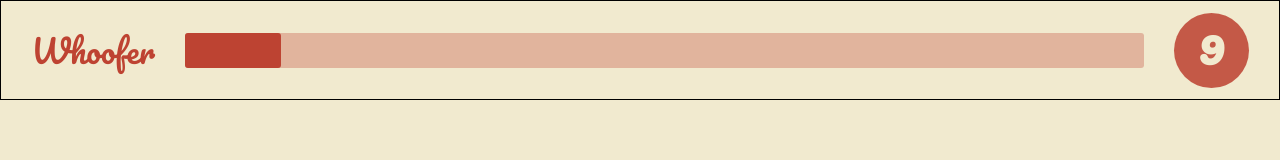
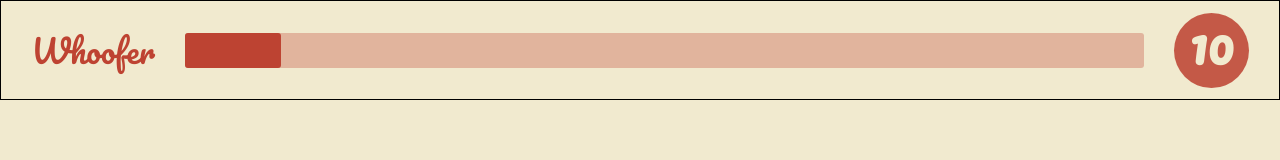
Before and after one commit to JCPenne/whoofer, a Next.js app: page /quiz in a window 1280 px wide. Both pictures are taken after a click on the button 640 px from the left and 535 px from the top of the page. Shown: the top 160 px of the page. Built offline with nearby package versions, Linux system fonts and the light colour scheme.

Commit message:
add header component and remove redundant Quiz component

```diff
--- /dev/null
+++ b/components/Header/Header.js
@@ -0,0 +1,42 @@
+import React from 'react';
+
+import styles from './Header.module.css';
+
+import { Modal } from '../Modal/Modal';
+import { Button } from '../Button/Button';
+import ProgressBar from '../ProgressBar/ProgressBar';
+import Timer from '../Timer/Timer';
+
+export function Header({
+  modalOpen,
+  setModalOpen,
+  time,
+  setTimerStatus,
+  percentComplete,
+}) {
+  function handleClick() {
+    setModalOpen(!modalOpen);
+    setTimerStatus('paused');
+  }
+
+  return (
+    <>
+      {modalOpen && (
+        <Modal
+          modalOpen={setModalOpen}
+          setTimerStatus={setTimerStatus}
+        />
+      )}
+      <header className={styles.header}>
+        <Button
+          type='homepage-link'
+          onClick={handleClick}
+        >
+          Whoofer
+        </Button>
+        <ProgressBar percentComplete={percentComplete} />
+        <Timer time={time} />
+      </header>
+    </>
+  );
+}
--- a/components/Quiz/Quiz.js
+++ /dev/null
@@ -1,51 +0,0 @@
-import Link from 'next/link';
-import React from 'react';
-
-import styles from './Quiz.module.css';
-
-import { QuizQuestion } from '../QuizQuestions/QuizQuestion';
-import ProgressBar from '../ProgressBar/ProgressBar';
-import Timer from '../Timer/Timer';
-import Button from '../Button/Button';
-import { Modal } from '../Modal/Modal';
-
-export function Quiz({
-  currentQuestion,
-  questionNum,
-  validateAnswer,
-  time,
-  setTimerStatus,
-}) {
-  const [modalOpen, setModalOpen] = React.useState(false);
-
-  function handleClick() {
-    setModalOpen(!modalOpen);
-    setTimerStatus('paused');
-  }
-  return (
-    <>
-      {modalOpen && (
-        <Modal
-          modalOpen={setModalOpen}
-          setTimerStatus={setTimerStatus}
-        />
-      )}
-      <header className={styles.header}>
-        <Button
-          type='homepage-link'
-          onClick={() => handleClick()}
-        >
-          Whoofer
-        </Button>
-        <ProgressBar
-          percentComplete={(questionNum + 1) * 10}
-        ></ProgressBar>
-        <Timer time={time} />
-      </header>
-      <QuizQuestion
-        currentQuestion={currentQuestion}
-        validateAnswer={validateAnswer}
-      ></QuizQuestion>
-    </>
-  );
-}
--- a/components/QuizQuestions/QuizQuestion.js
+++ b/components/QuizQuestions/QuizQuestions.js
@@ -1,11 +1,13 @@
+import React from 'react';
 
 import styles from './QuizQuestion.module.css';
+
 import { Public_Sans } from 'next/font/google';
 const publicSans = Public_Sans({ subsets: ['latin'] });
 
-import Button from '../Button/Button';
+import { Button } from '../Button/Button';
 
-export function QuizQuestion({ currentQuestion, validateAnswer }) {
+export function QuizQuestions({ currentQuestion, validateAnswer }) {
   return (
     <div
       className={`${styles.mainWrapper} + ${publicSans.className}`}
--- a/pages/quiz.js
+++ b/pages/quiz.js
@@ -5,19 +5,35 @@ import Questions from '../data/questions.json';
 import { timeAllowance } from '@/constants';
 
 import GameLandingPage from '@/components/GameLandingPage/GameLandingPage';
+import { Header } from '@/components/Header/Header';
+import { QuizQuestions } from '@/components/QuizQuestions/QuizQuestions';
 import { QuizEnd } from '@/components/QuizEnd/QuizEnd';
 import { QuizQuestionResult } from '@/components/QuizQuestionResult/QuizQuestionResult';
-import { Quiz } from '@/components/Quiz/Quiz';
 
 export default function QuizPage() {
   const [time, setTime] = React.useState(timeAllowance);
-  const [timerStatus, setTimerStatus] = React.useState('idle'); // idle | active | expired
+  const [timerStatus, setTimerStatus] = React.useState('idle'); // idle | active | expired | paused
   const [quizStatus, setQuizStatus] = React.useState('idle'); // idle | active | end
   const [answerStatus, setAnswerStatus] = React.useState(undefined); // undefined | correct | incorrect
   const [questionNumber, setQuestionNumber] = React.useState(0);
   const [correctAnswers, setCorrectAnswers] = React.useState(0);
+  const [modalOpen, setModalOpen] = React.useState(false);
+  console.log(quizStatus);
+  const currentQuestion = Questions[questionNumber];
 
-  const currentQuestion = Questions[questionNumber];
+  // React.useEffect(() => {
+  //   const interval = setInterval(() => {
+  //     if (time > 0 && timerStatus === 'active') {
+  //       setTime(prev => prev - 1);
+  //     }
+  //   }, 1000);
+
+  //   time === 0 && handleTimeExpired();
+
+  //   return () => {
+  //     clearInterval(interval);
+  //   };
+  // });
 
   function handleQuizStart() {
     setQuizStatus('active');
@@ -61,48 +77,50 @@ export default function QuizPage() {
     }, 1000);
   }
 
-  function renderQuizComponent() {
+  function renderGameLandingPage() {
+    if (quizStatus === 'idle') {
+      return (
+        <GameLandingPage
+          GameType='Quiz'
+          handleGameStart={handleQuizStart}
+        />
+      );
+    }
+  }
+
+  function renderHeader() {
+    if (quizStatus === 'active') {
+      return (
+        <Header
+          time={time}
+          modalOpen={modalOpen}
+          setModalOpen={setModalOpen}
+          setTimerStatus={setTimerStatus}
+          percentComplete={(questionNumber + 1) * 10}
+        />
+      );
+    }
+  }
+
+  function renderQuizQuestions() {
     if (
       quizStatus === 'active' &&
       !answerStatus &&
       (timerStatus === 'active' || 'paused')
     )
       return (
-        <>
-          <Quiz
-            questionNum={questionNumber}
-            currentQuestion={currentQuestion}
-            validateAnswer={validateAnswer}
-            time={time}
-            setTimerStatus={setTimerStatus}
-          ></Quiz>
-        </>
+        <QuizQuestions
+          currentQuestion={currentQuestion}
+          validateAnswer={validateAnswer}
+        />
       );
   }
 
-  React.useEffect(() => {
-    const interval = setInterval(() => {
-      if (time > 0 && timerStatus === 'active') {
-        setTime(prev => prev - 1);
-      }
-    }, 1000);
-
-    time === 0 && handleTimeExpired();
-
-    return () => {
-      clearInterval(interval);
-    };
-  });
-
   return (
     <>
-      {quizStatus === 'idle' && (
-        <GameLandingPage
-          GameType='Quiz'
-          handleGameStart={handleQuizStart}
-        />
-      )}
-      {renderQuizComponent()}
+      {renderGameLandingPage()}
+      {renderHeader()}
+      {renderQuizQuestions()}
       {answerStatus && (
         <QuizQuestionResult answerStatus={answerStatus} />
       )}
```
Also changed, not shown: components/Button/Button.js (+1 -6 lines), components/GameLandingPage/GameLandingPage.js (+3 -4 lines), components/Header/Header.module.css (line endings or trailing spaces).
